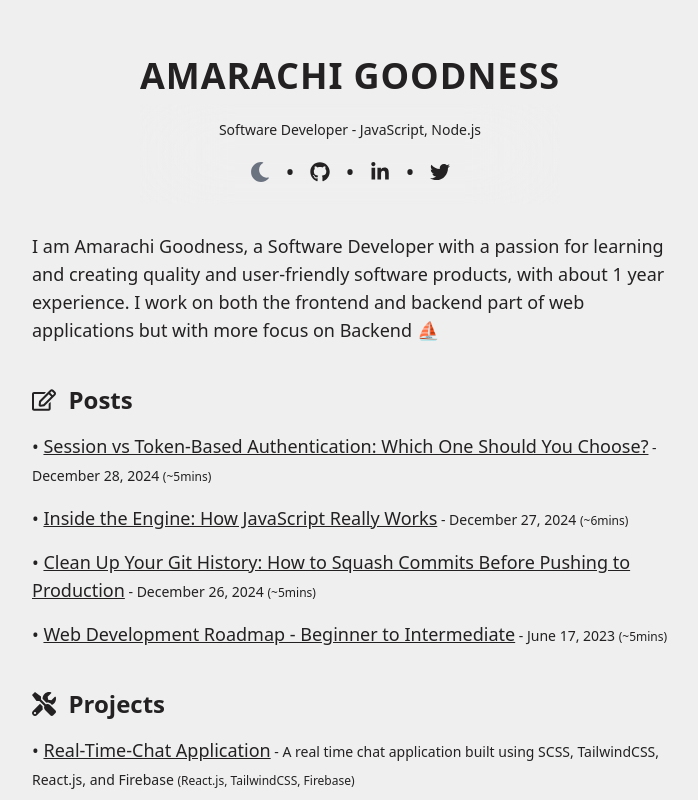
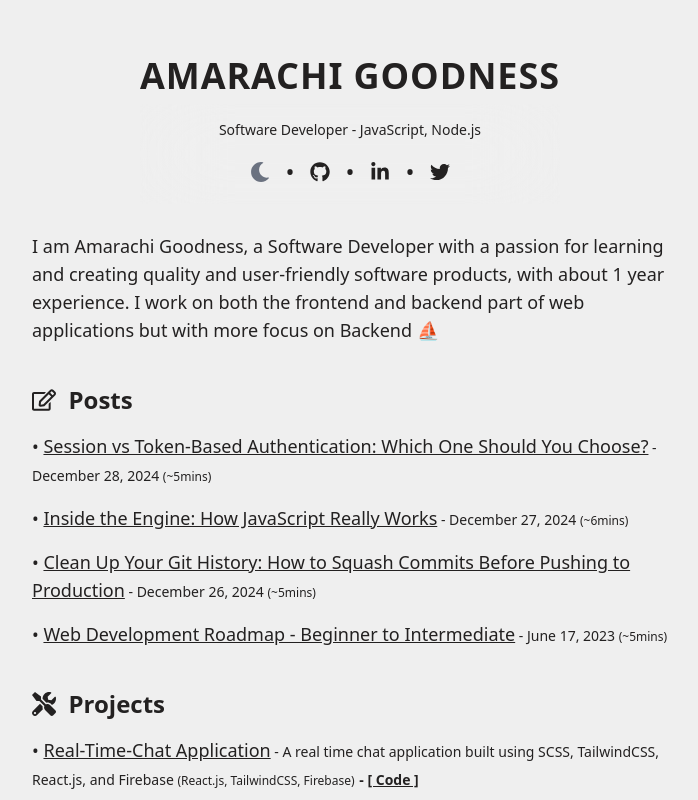
Before and after one commit to amarachigoodness74/portfolio, a Next.js app: page / in a window 1280 px wide. Shown: the top 800 px of the page, without its empty margins (290-988 px from the left). Built offline with nearby package versions, Linux system fonts and the light colour scheme.

Commit message:
updated projects

```diff
--- a/app/components/Projects.tsx
+++ b/app/components/Projects.tsx
@@ -7,7 +7,7 @@ type Props = {
 };
 
 function ListItem({ project }: Props) {
-  const { name, description, tools, githubLink } = project;
+  const { name, description, tools, githubLink, LiveLink } = project;
 
   return (
     <li className="mt-4 text-lg dark:text-white/90">
@@ -15,13 +15,28 @@ function ListItem({ project }: Props) {
       •{" "}
       <a
         className="underline dark:hover:text-white"
-        href={githubLink}
+        href={LiveLink || githubLink}
         target="_blank"
         rel="noopener noreferrer"
       >
         {name}
       </a>
-      <span className="text-sm mt-1"> - {description}</span> <span className="text-xs text-#555 dark:text-slate-500">({tools.join(", ")})</span>
+      <span className="text-sm mt-1"> - {description}</span>{" "}
+      <span className="text-xs text-#555 dark:text-slate-500">
+        ({tools.join(", ")})
+      </span>{" "}
+      <span className="text-sm font-bold">
+        {" "}
+        - {" "}
+        <a
+          className="underline dark:hover:text-white"
+          href={githubLink}
+          target="_blank"
+          rel="noopener noreferrer"
+        >
+          [ Code ]
+        </a>
+      </span>
     </li>
   );
 }
```
